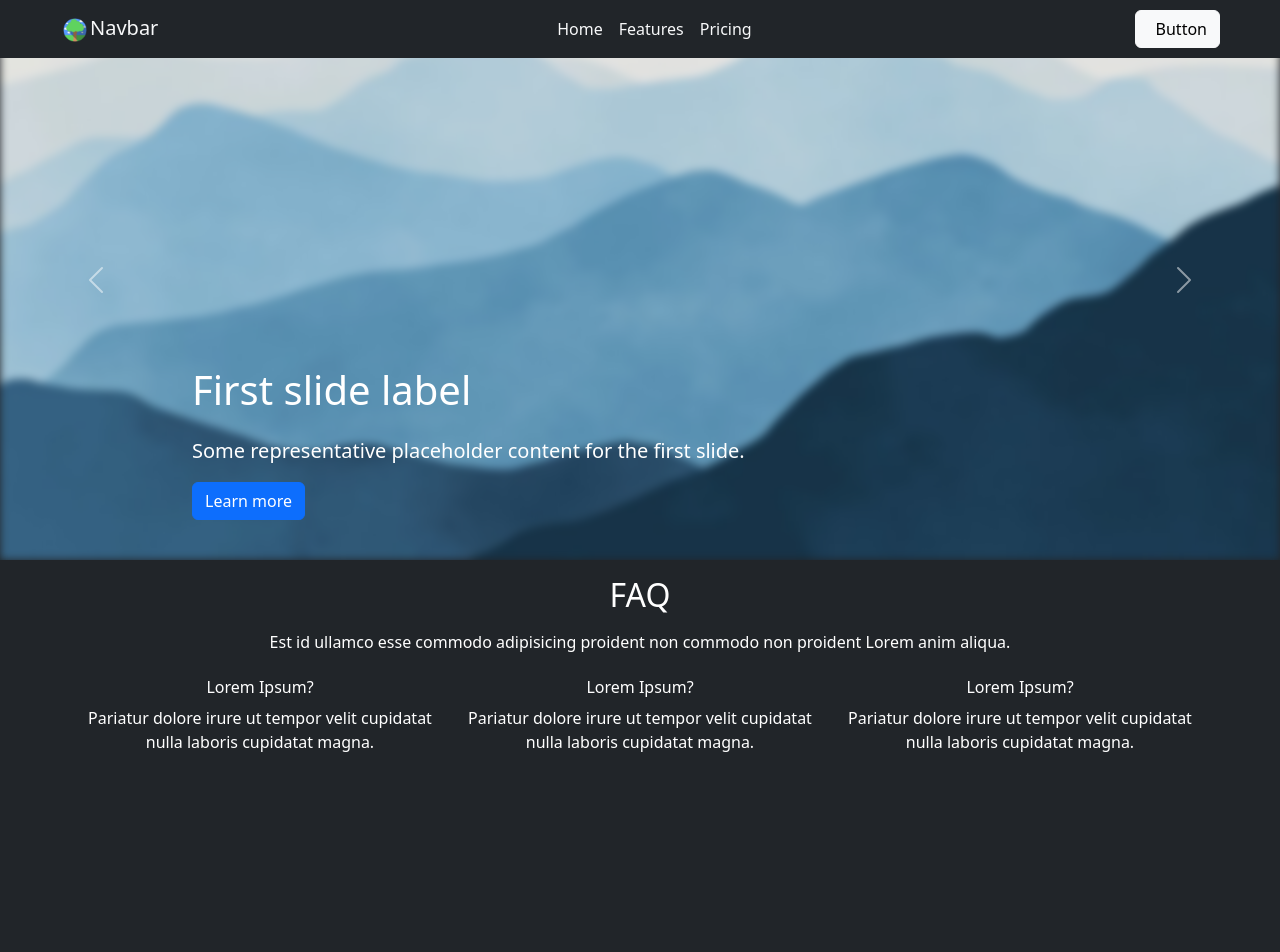
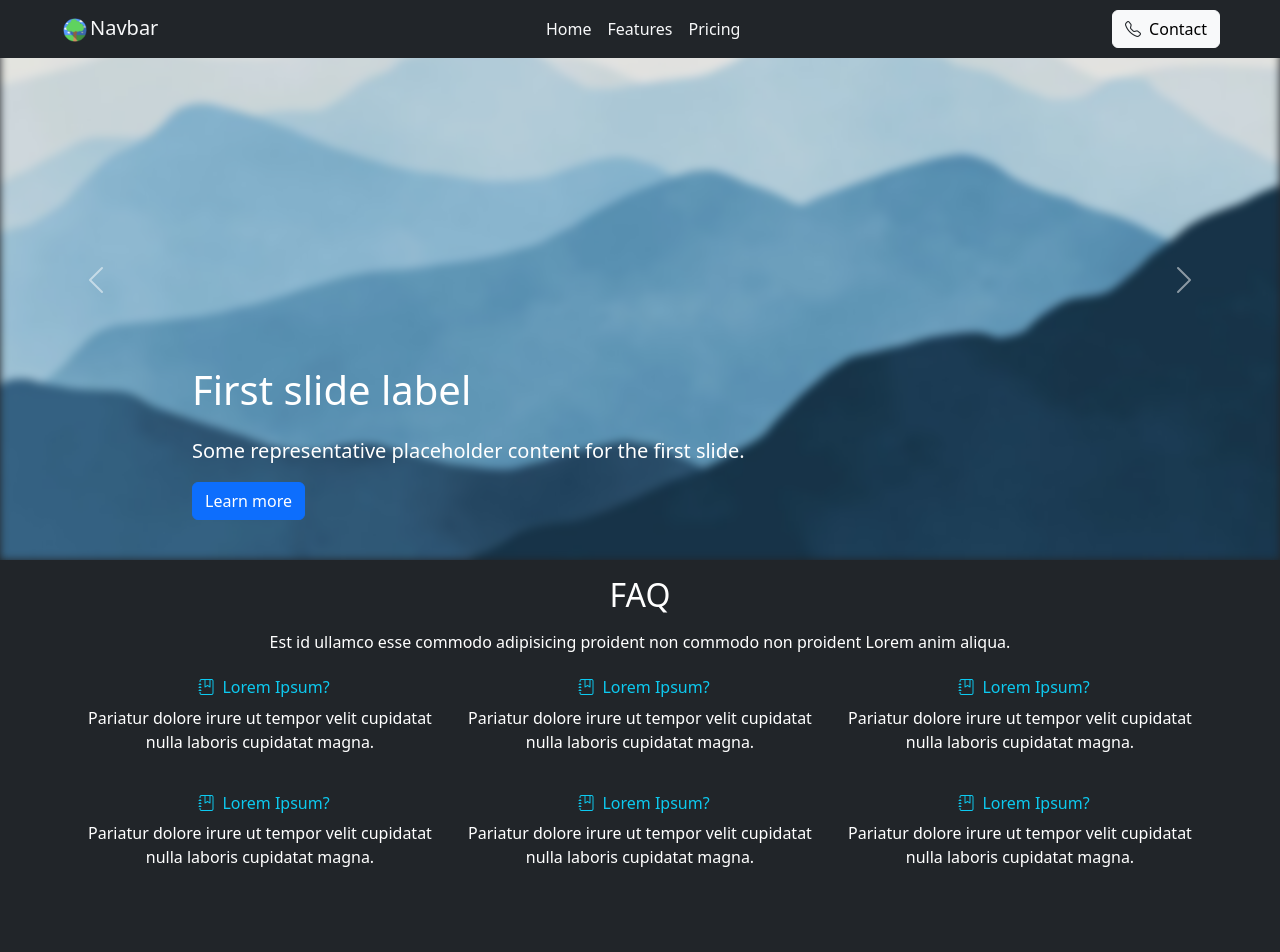
Before and after one commit to Alf4thG3lardi/UKOM-2nd-try, a React (Create React App) app: page / in a window 1280 px wide. Shown: the top 952 px of the page. Built offline with nearby package versions, Linux system fonts and the light colour scheme.

Commit message:
Add files via upload

```diff
--- a/public/index.html
+++ b/public/index.html
@@ -5,6 +5,7 @@
     <link rel="icon" href="logo.png" />
     <meta name="viewport" content="width=device-width, initial-scale=1" />
     <link href="https://cdn.jsdelivr.net/npm/bootstrap@5.3.2/dist/css/bootstrap.min.css" rel="stylesheet" integrity="sha384-T3c6CoIi6uLrA9TneNEoa7RxnatzjcDSCmG1MXxSR1GAsXEV/Dwwykc2MPK8M2HN" crossorigin="anonymous">
+    <link rel="stylesheet" href="https://cdn.jsdelivr.net/npm/bootstrap-icons@1.5.0/font/bootstrap-icons.css">
     <title>React App</title>
   </head>
   <body>
--- a/src/Home page/faq/faq.js
+++ b/src/Home page/faq/faq.js
@@ -2,21 +2,37 @@ import React from 'react'
 
 const Faq = () => {
   return (
-    <div class='container text-center text-white'>
+    <div class='container text-center text-white' style={{minHeight: '75vh'}}>
+        <div class=' mx-auto'>
             <p class='h2 my-3'>FAQ</p>
             <p class='my-2'>Est id ullamco esse commodo adipisicing proident non commodo non proident Lorem anim aliqua.</p>
             <div class='row my-4'>
                 <div class='col-md-4'>
-                <p class='h6'>Lorem Ipsum?</p>
+                    <p class='h6 text-info'><span class='bi bi-journal-bookmark mx-2'></span>Lorem Ipsum?</p>
                     <p>Pariatur dolore irure ut tempor velit cupidatat nulla laboris cupidatat magna.</p>
                 </div>
                 <div class='col-md-4'>
-                <p class='h6'>Lorem Ipsum?</p>
+                    <p class='h6 text-info'><span class='bi bi-journal-bookmark mx-2'></span>Lorem Ipsum?</p>
                     <p>Pariatur dolore irure ut tempor velit cupidatat nulla laboris cupidatat magna.</p>
                 </div>
                 <div class='col-md-4'>
-                <p class='h6'>Lorem Ipsum?</p>
+                    <p class='h6 text-info'><span class='bi bi-journal-bookmark mx-2'></span>Lorem Ipsum?</p>
                     <p>Pariatur dolore irure ut tempor velit cupidatat nulla laboris cupidatat magna.</p>
+                </div>
+            </div>
+            <div class='row my-4'>
+                <div class='col-md-4'>
+                    <p class='h6 text-info'><span class='bi bi-journal-bookmark mx-2'></span>Lorem Ipsum?</p>
+                    <p>Pariatur dolore irure ut tempor velit cupidatat nulla laboris cupidatat magna.</p>
+                </div>
+                <div class='col-md-4'>
+                    <p class='h6 text-info'><span class='bi bi-journal-bookmark mx-2'></span>Lorem Ipsum?</p>
+                    <p>Pariatur dolore irure ut tempor velit cupidatat nulla laboris cupidatat magna.</p>
+                </div>
+                <div class='col-md-4'>
+                    <p class='h6 text-info'><span class='bi bi-journal-bookmark mx-2'></span>Lorem Ipsum?</p>
+                    <p>Pariatur dolore irure ut tempor velit cupidatat nulla laboris cupidatat magna.</p>
+                </div>
             </div>
         </div>
     </div>
--- a/src/Home page/navbar/navbar.js
+++ b/src/Home page/navbar/navbar.js
@@ -22,7 +22,7 @@ const Navbar = () => {
             </div>
           </div>
           <button type="button" class="btn btn-light text-center">
-            <i class='bi bi-telephone text-dark pe-2'></i>Button
+            <i class='bi bi-telephone text-dark pe-2'></i>Contact
           </button>
         </div>
       </nav>
```
Lines whose indentation alone changed are shown as unchanged.
